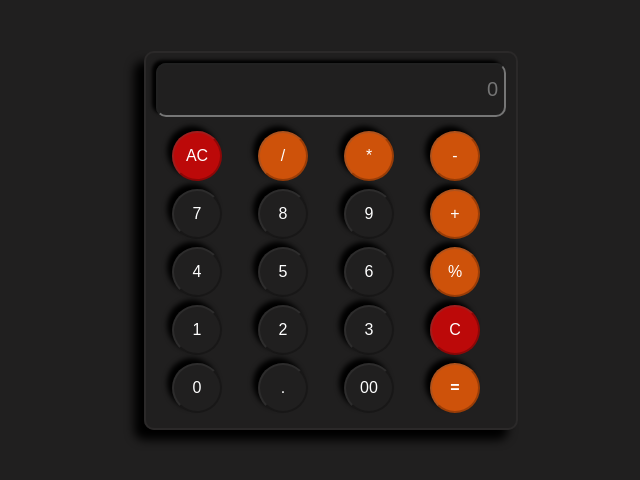
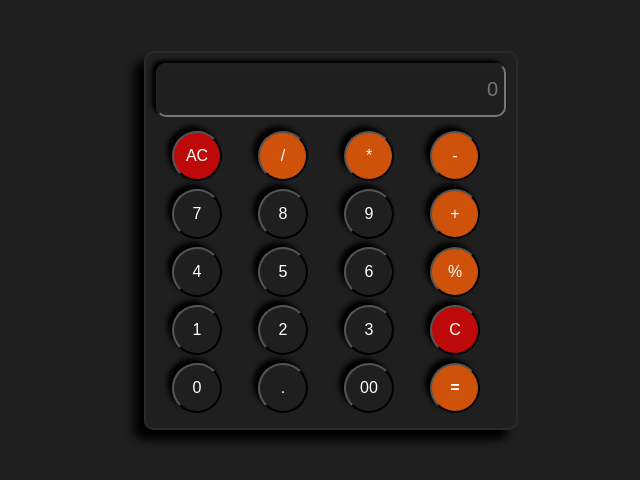
Before and after one commit to Saksham-919/Calculator, a plain HTML site: page index.html in a window 1280 px wide. Shown: the part 160-640 px from the top of the page, without its empty margins (309-949 px from the left). Drawn offline with Linux system fonts and the light colour scheme.

Commit message:
Update style.css

```diff
--- a/style.css
+++ b/style.css
@@ -44,7 +44,7 @@ body{
     border-color:rgba(49, 47, 47, 0.911);
     color: white;
     margin: 3px 16px;
-    border-color: rgba(0, 0, 0, 0.25);
+    border-color: rgba(0, 0, 0, 1);
     box-shadow: -5px -5px 5px black;
     font-size: 16px;
 }
```
